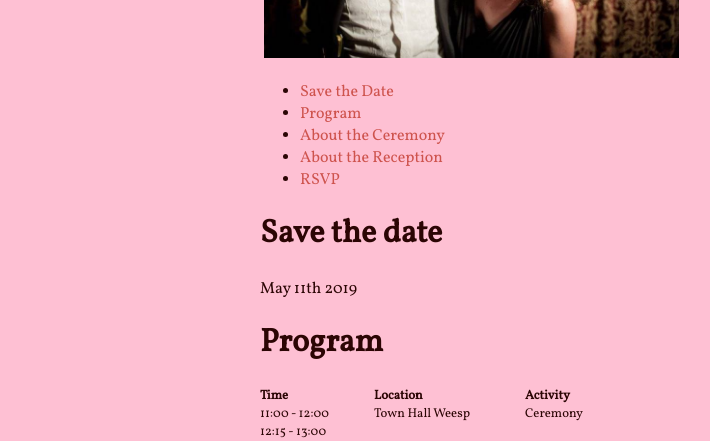
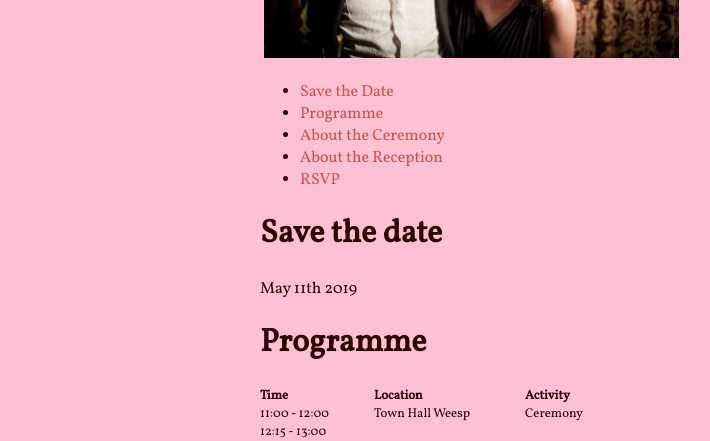
Before and after one commit to bobvanluijt/tosja-richard, a Jekyll site: the page built from index.md, in a window 1280 px wide. Shown: the part 346-787 px from the top of the page, without its empty margins (398-1108 px from the left). Built offline with Jekyll 4.4.1, drawn with Linux system fonts in a browser that asks for light colours; nearby versions of some CDN libraries; comment, search, counter and statistics services are not loaded.

Commit message:
Update index.md

```diff
--- a/index.md
+++ b/index.md
@@ -5,7 +5,7 @@ layout: base-EN
 ![Tosja and Richard](/images/tr.jpg "Tosja and Richard")
 
 - [Save the Date](#save-the-date)
-- [Program](#program)
+- [Programme](#programme)
 - [About the Ceremony](#about-the-ceremony)
 - [About the  Reception](#about-the-reception)
 - [RSVP](#rsvp)
@@ -14,7 +14,7 @@ layout: base-EN
 
 May 11th 2019
 
-# Program
+# Programme
 
 | Time          | Location        | Activity |
 | ------------- | --------------- | -------- |
```
